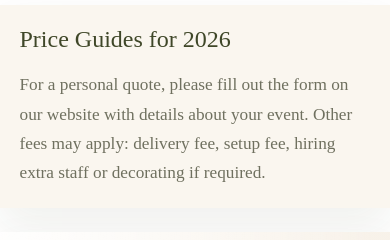
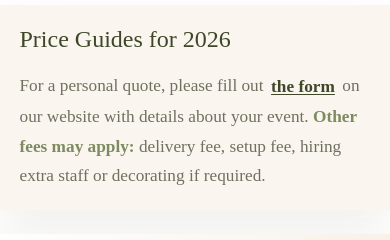
Before and after one commit to Junikab/jennys-flowers, a Vue app: page / in a window 390 px wide. Shown: the part 663-903 px from the top of the page. Built offline with nearby package versions, Linux system fonts and the light colour scheme; a web font is replaced by a local one.

Commit message:
feat: Update README and WORKFLOW documentation; enhance PriceListCard styles and HomePage content

```diff
--- a/src/components/ui/PriceListCard.vue
+++ b/src/components/ui/PriceListCard.vue
@@ -85,7 +85,10 @@ export default {
 .price-list-card {
   width: 100%;
   height: 100%;
-  padding: clamp(1.35rem, 2vw, 2rem);
+  /* padding: clamp(1.35rem, 2vw, 2rem); */
+  padding-block: clamp(1.35rem, 2vw, 2rem);
+  padding-inline: clamp(1.15rem, 1.7vw, 1.8rem);
+  padding-inline-start: clamp(1.6rem, 2.6vw, 2.4rem);
   text-align: left;
   background: radial-gradient(
       circle at top left,
@@ -214,6 +217,9 @@ export default {
 @media (max-width: 575.98px) {
   .price-list-card {
     padding: 1rem;
+    padding-block: 1rem;
+    padding-inline: 0.9rem;
+    padding-inline-start: 1.2rem;
   }
 
   .price-list-card__header {
--- a/src/data/galleryCatalog.js
+++ b/src/data/galleryCatalog.js
@@ -43,15 +43,6 @@ const jennysPortraitImages = createGalleryImagesFromFolder('jennysPhotos', [
     sections: [],
     categories: ['fresh-flowers'],
     sortOrder: 60
-  },
-  {
-    id: 'contact-jenny-crown',
-    title: 'Jenny Flower Crown',
-    asset: 'jennyCrown1_a6sshy',
-    alt: 'Jenny with flower crown',
-    sections: ['contact'],
-    categories: ['fresh-flowers'],
-    sortOrder: 100
   }
 ])
 const fauxflowersImages = createGalleryImagesFromFolder('fauxFlowers', [
@@ -166,13 +157,10 @@ const freshflowersChristmasImages = createGalleryImagesFromFolder(
     { asset: 'DSC09360_krrvdv', sortOrder: 508 },
     { asset: 'DSC09363_fsugjq', sortOrder: 509 },
     { asset: 'DSC09455_dwx1nd', sortOrder: 510 },
-    { asset: 'DSC09455_z6h8iz', sortOrder: 511 },
     { asset: 'DSC09458_akavst', sortOrder: 512 },
     { asset: 'DSC09459_mzzzgr', sortOrder: 513 },
-    { asset: 'DSC09459_yxekk7', sortOrder: 514 },
     { asset: 'DSC09461_syhnjb', sortOrder: 515 },
     { asset: 'DSC09465_zbpvjd', sortOrder: 516 },
-    { asset: 'DSC09467_rgelep', sortOrder: 517 },
     { asset: 'DSC09472_vahipg', sortOrder: 518 }
   ]
 )
--- a/src/data/galleryImageHelpers.js
+++ b/src/data/galleryImageHelpers.js
@@ -48,7 +48,7 @@ function humanizePublicId(publicId) {
 }
 
 function buildImageId(publicId, fallbackTitle = '') {
-  const baseValue = fallbackTitle || publicId
+  const baseValue = publicId || fallbackTitle
 
   return baseValue
     .toLowerCase()
--- a/src/views/HomePage.vue
+++ b/src/views/HomePage.vue
@@ -20,9 +20,16 @@
         <div class="price-guide-intro__content">
           <h2 class="section-title">Price Guides for {{ currentYear }}</h2>
           <p class="body-copy">
-            For a personal quote, please fill out the form on our website with
-            details about your event. Other fees may apply: delivery fee, setup
-            fee, hiring extra staff or decorating if required.
+            For a personal quote, please fill out
+            <router-link to="/contact" class="price-guide-intro__contact-link"
+              >the form</router-link
+            >
+            on our website with details about your event.
+            <span class="price-guide-intro__fees-accent"
+              >Other fees may apply:</span
+            >
+            delivery fee, setup fee, hiring extra staff or decorating if
+            required.
           </p>
         </div>
       </div>
@@ -129,7 +136,7 @@ export default {
           mediaType: 'price-list',
           priceList: fauxWeddingPriceList,
           contentBackgroundImage: getImageUrl(
-            'Jennys Flowers/fauxFlowers/DSC09654_tmebcp'
+            'Jennys Flowers/fauxFlowers/DSC09654_mil2mz'
           ),
           imageSide: 'right'
         }
@@ -181,6 +188,29 @@ export default {
 .price-guide-intro__content .section-title,
 .price-guide-intro__content .body-copy {
   margin: 0;
+}
+
+.price-guide-intro__contact-link {
+  display: inline-flex;
+  align-items: center;
+  padding: 0.08rem 0.16rem;
+  margin-inline: 0.04rem;
+  color: var(--color-primary-dark);
+  font-weight: 600;
+  text-decoration-line: underline;
+  text-decoration-thickness: 1px;
+  text-underline-offset: 0.14em;
+}
+
+.price-guide-intro__contact-link:hover,
+.price-guide-intro__contact-link:focus-visible {
+  color: var(--color-primary);
+  text-decoration-color: currentColor;
+}
+
+.price-guide-intro__fees-accent {
+  color: var(--color-primary);
+  font-weight: 600;
 }
 
 .home-feature-list {
```
Also changed, not shown: 2 other files (tests, documents, lock files or other folders).
